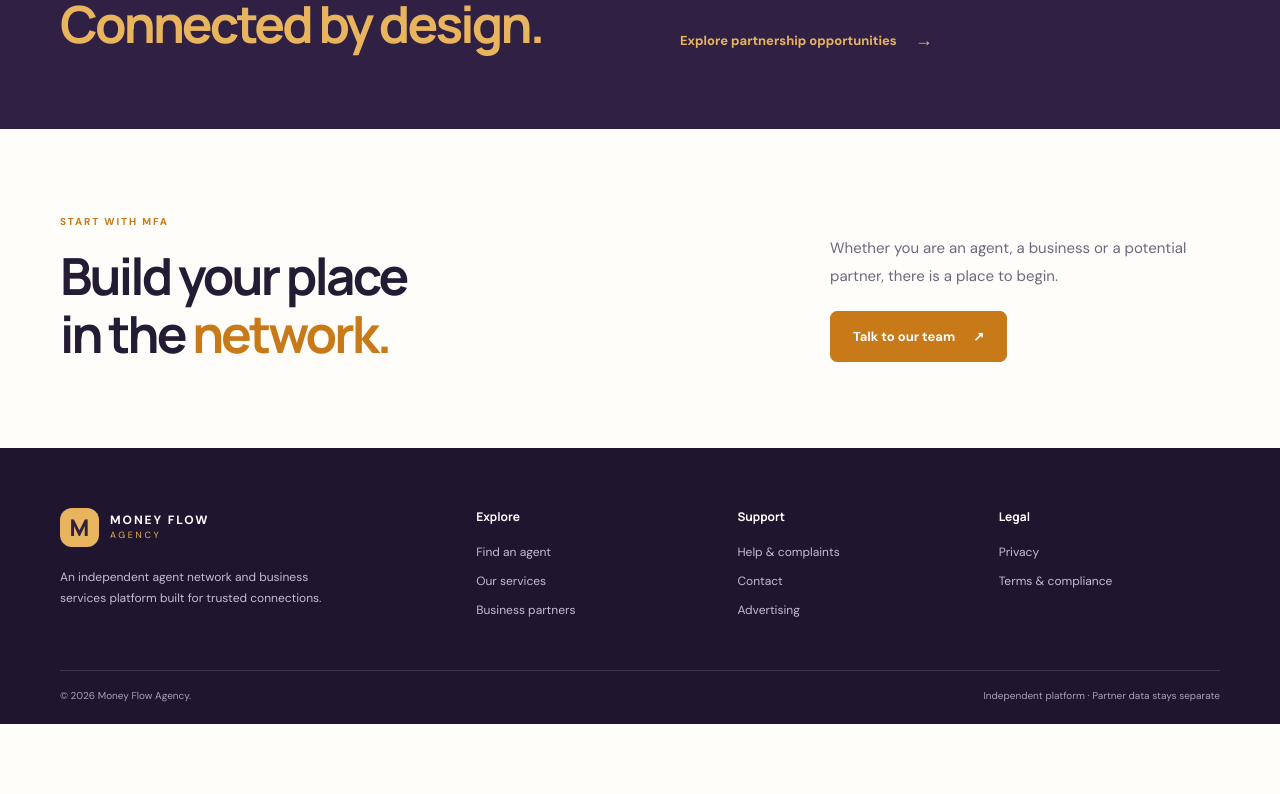
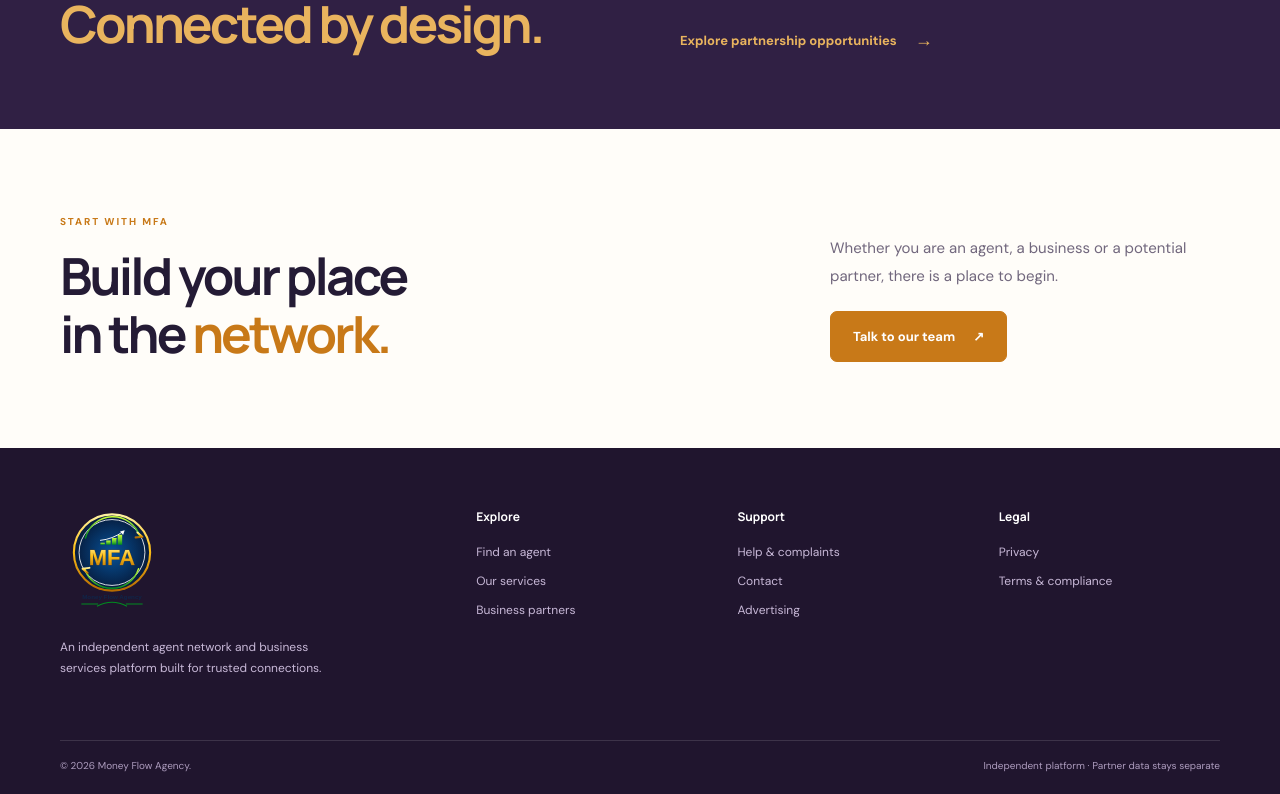
Before and after one commit to MKONDE/Money-flow-agency, a Next.js app: page / in a window 1280 px wide. Shown: the part 2459-3253 px from the top of the page. Before the commit the page ends 3183 px from the top, so only its background shows below. Built offline with nearby package versions, Linux system fonts and the light colour scheme.

Commit message:
Use official MFA logo in site footer

```diff
--- a/src/components/site-footer.tsx
+++ b/src/components/site-footer.tsx
@@ -1,3 +1,4 @@
+import Image from "next/image";
 import Link from "next/link";
 
 export function SiteFooter() {
@@ -5,9 +6,8 @@ export function SiteFooter() {
     <footer className="site-footer">
       <div className="container footer-grid">
         <div>
-          <Link href="/" className="brand footer-brand">
-            <span className="brand-mark">M</span>
-            <span className="brand-copy"><strong>MONEY FLOW</strong><small>AGENCY</small></span>
+          <Link href="/" className="brand footer-brand" aria-label="Money Flow Agency home">
+            <Image src="/mfa-logo.svg" alt="Money Flow Agency" width={104} height={104} />
           </Link>
           <p className="footer-note">An independent agent network and business services platform built for trusted connections.</p>
         </div>
```
